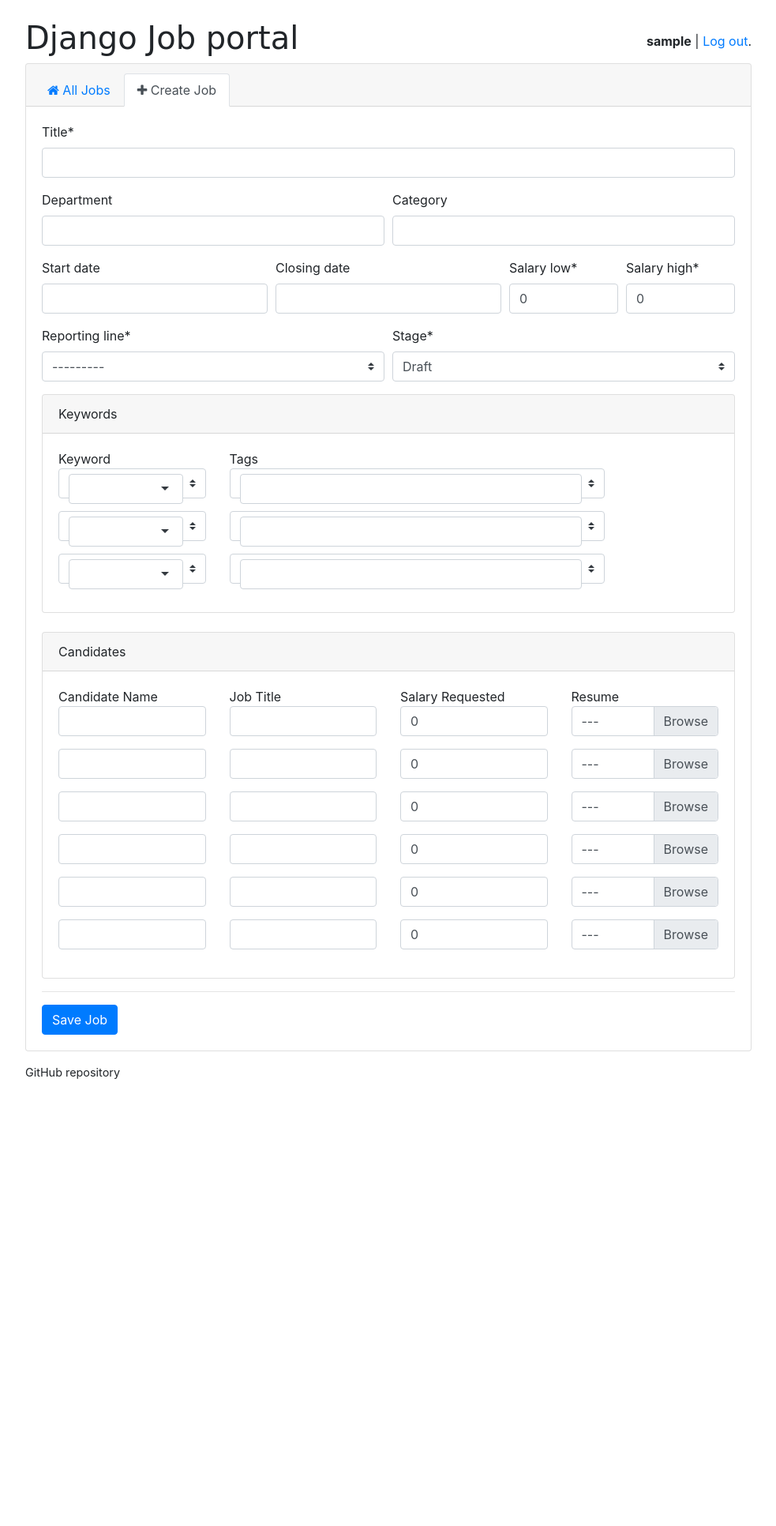
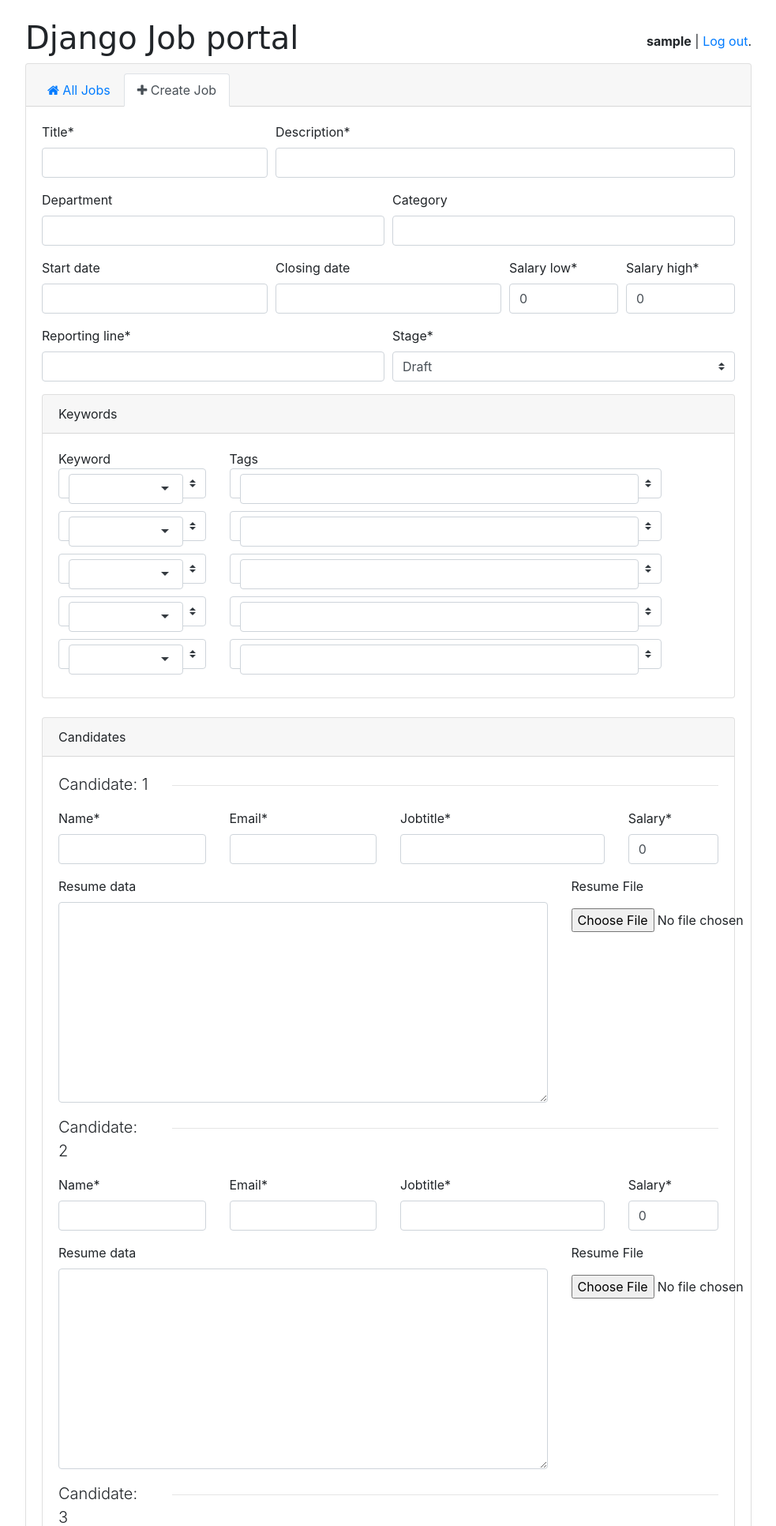
Before and after one commit to gamifications/jobportal, a Django app: page /create/ in a window 1280 px wide. Shown: the top 1932 px of the page at 79% size, without its empty margins (148-1131 px from the left). Before the commit the page ends 1366 px from the top, so only its background shows below. Run offline with Django 3.2, Linux system fonts and the light colour scheme; the visitor is signed in with stand-in values (Sample User, id 1); data comes from the database, SQL or seed files in the repository; data that the repository does not hold is empty; some libraries are stand-ins or nearby versions.

Commit message:
added candidate profile model

```diff
--- a/myapp/admin.py
+++ b/myapp/admin.py
@@ -2,10 +2,12 @@ from django.contrib import admin
 
 # Register your models here.
 from django.contrib.auth import get_user_model
-from .models import Tag,Keyword
+from .models import Tag,Keyword, Candidate
 
 User = get_user_model()
 
 admin.site.register(User)
+admin.site.register(Keyword)
 admin.site.register(Tag)
-admin.site.register(Keyword)
+
+admin.site.register(Candidate)
--- a/myapp/forms.py
+++ b/myapp/forms.py
@@ -12,7 +12,12 @@ class JobForm(forms.ModelForm):
         super().__init__(*args, **kwargs)
         self.helper = FormHelper()
         self.helper.layout = Layout(
-            'title',
+            # 'title',
+            Row(
+                Column('title', css_class='form-group col-md-4 mb-0'),
+                Column('description', css_class='form-group col-md-8 mb-0'),
+                css_class='form-row'
+            ),
             Row(
                 Column('department', css_class='form-group col-md-6 mb-0'),
                 Column('category', css_class='form-group col-md-6 mb-0'),
@@ -34,9 +39,19 @@ class JobForm(forms.ModelForm):
         )
         self.helper.form_tag = False
 
+    # def clean(self):
+    #     cleaned_data = super().clean()
+    #     if cleaned_data.get("closing_date")<cleaned_data.get("start_date"):
+    #         raise forms.ValidationError("Closing date should be greater than start date.")
+
+    #     if cleaned_data.get("salary_high")<cleaned_data.get("salary_low"):
+    #         raise forms.ValidationError("Salary high should be greater than Salary low.")
+    #     return cleaned_data
+
+
     class Meta:
         model = Job
-        fields = ['title','department','category','salary_low','salary_high','start_date',
+        fields = ['title','description','department','category','salary_low','salary_high','start_date',
             'closing_date','reporting_line','stage'] # '__all__'
 
 class CandidateForm(forms.ModelForm):
@@ -47,7 +62,7 @@ class CandidateForm(forms.ModelForm):
     def __init__(self, *args, **kwargs):
         super().__init__(*args, **kwargs)
         self.helper = FormHelper()
-        self.helper.form_show_labels = False
+        # self.helper.form_show_labels = False
 
 
 class KeywordChoiceField(forms.ModelChoiceField):
@@ -105,7 +120,7 @@ KeywordFormset = forms.inlineformset_factory(
     JobKeywords,
     form=JobKeywordsForm,
     can_delete=True,
-    extra=2,
+    extra=4,
     min_num=1,
     validate_min=True,
 )
@@ -114,7 +129,7 @@ CandidateFormset = forms.inlineformset_factory(
     Job,
     Candidate,
     form=CandidateForm,
-    extra=5,
+    extra=4,
     min_num=1,
     validate_min=True,
 )
--- a/myapp/models.py
+++ b/myapp/models.py
@@ -1,6 +1,7 @@
 from django.db import models
 from django.contrib.auth.models import AbstractUser
 # from django.contrib.postgres.fields import IntegerRangeField
+from django.urls import reverse
 
 class User(AbstractUser):
     pass
@@ -15,14 +16,27 @@ class Tag(models.Model):
     def __str__(self):
         return self.name
 
+class CandidateProfile(models.Model):
+    STAGE_CHOICES = (
+        ('', ""),
+        ('shortlisted', "Shortlisted"),
+        ('interview', "Interview"),
+        ('hired', "Hired"),
+        ('not_suitable', "Not Suitable"),
+    )
+    candidate = models.OneToOneField('Candidate', on_delete=models.CASCADE)
+    matching_results = models.IntegerField(default=0)
+    # keyword = models.IntegerField(default=0) # - Keyword 1, 2 ,3,4,5 – integer field
+    status = models.CharField(max_length=20,choices=STAGE_CHOICES, default='')
 
 class Candidate(models.Model):
+    job = models.ForeignKey('Job', on_delete=models.CASCADE)
     name = models.CharField(max_length=300)
+    email = models.EmailField()
     jobtitle = models.CharField(max_length=300, default='')
     salary = models.IntegerField(default=0)
-    resume = models.FileField(null=True)
-
-    job = models.ForeignKey('Job', on_delete=models.CASCADE)
+    resume = models.FileField(null=True, blank=True)
+    resume_data = models.TextField(blank=True)
     def __str__(self):
         return self.name
 
@@ -38,13 +52,14 @@ class Job(models.Model):
         ('hired', "Hired")
     )
     title = models.CharField(max_length=300)
+    description = models.CharField(max_length=300)
     department = models.CharField(max_length=300, blank=True)
     category = models.CharField(max_length=300, blank=True)
     salary_low = models.IntegerField(default=0) # IntegerRangeField(blank=True, null=True)
     salary_high = models.IntegerField(default=0) # IntegerRangeField(blank=True, null=True)
     start_date = models.DateField(blank=True, null=True)
     closing_date = models.DateField(blank=True, null=True)
-    reporting_line = models.ForeignKey(User, on_delete=models.CASCADE, null=True)
+    reporting_line = models.CharField(max_length=300) # models.ForeignKey(User, on_delete=models.CASCADE, null=True)
     stage = models.CharField(max_length=20,choices=STAGE_CHOICES, default='draft')
     created_by = models.ForeignKey(User, on_delete=models.CASCADE, related_name='+', null=True)
     created_at =  models.DateTimeField(auto_now_add=True)
@@ -52,6 +67,9 @@ class Job(models.Model):
     def __str__(self):
         return self.title
 
+    def get_absolute_url(self):
+        return reverse('job:list') #, kwargs={'pk': self.pk})
+
 class JobKeywords(models.Model):
     job = models.ForeignKey(Job, on_delete=models.CASCADE)
     keyword = models.ForeignKey(Keyword, on_delete=models.CASCADE)
--- a/myapp/templates/base.html
+++ b/myapp/templates/base.html
@@ -32,20 +32,24 @@
             </div>
           </div>
           <div class="card mb-3">
+            {% if user.is_authenticated %}
             <div class="card-header">
               {% url 'job:list' as job_list %}
+              {% url 'job:edit' as job_edit %}
               {% url 'job:create' as job_create %}
+
               <ul class="nav nav-tabs card-header-tabs">
                 <li class="nav-item">
                   <a class="nav-link{% if request.path == '/' %} active{% endif %}" href="{{ job_list }}"><i class="fa fa-home"></i> All Jobs</a>
                 </li>
-                {% if user.is_authenticated %}
+
                 <li class="nav-item">
                   <a class="nav-link{% if job_create in request.path %} active{% endif %}" href="{{ job_create }}"><i class="fa fa-plus"></i> Create Job</a>
                 </li>
-                {% endif %}
+
               </ul>
             </div>
+            {% endif %}
             <div class="card-body">
               {% for message in messages %}
                 <div class="alert {{ message.tags }} alert-dismissible fade show" role="alert">
--- a/myapp/templates/myapp/job_form.html
+++ b/myapp/templates/myapp/job_form.html
@@ -10,9 +10,18 @@
 {% endblock %}
 
 {% block content %}
+
+{% if pk %}
+<h3>Edit Job</h3>
+<nav aria-label="breadcrumb">
+  <ol class="breadcrumb">
+    <li class="breadcrumb-item"><a href="{% url 'job:list' %}">Jobs</a></li>
+    <li class="breadcrumb-item active" aria-current="page">#{{pk}}</li>
+  </ol>
+</nav>
+{% endif %}
+
 <form method="post" enctype="multipart/form-data">
-
-
   <!-- Job Form -->
   {% crispy jobform %}
 
@@ -25,7 +34,7 @@
     <div class="card-body">
       <div class="row">
         <div class="col-md-3">Keyword</div>
-        <div class="col-md-9">Tags</div>
+        <div class="col-md-8">Tags</div>
       </div>
       {% for form in formset %}
       {{ form.id }}
@@ -33,12 +42,12 @@
         <div class="col-md-3 job-keywords">
           {{ form.keyword|as_crispy_field }}
         </div>
-        <div class="col-md-7 job-tags">
+        <div class="col-md-8 job-tags">
           {{form.tags|as_crispy_field}}
         </div>
         {% if form.instance.pk %}
-        <div class="col-md-2">
-          <b>{{ form.DELETE.label_tag }}</b> {{ form.DELETE}}
+        <div class="col-md-1">
+          <small>Delete:</small><br>{{ form.DELETE}}
         </div>
         {% endif %}
       </div>
@@ -53,33 +62,41 @@
       Candidates
     </div>
     <div class="card-body">
-      <div class="row">
-        <div class="col-md-3">Candidate Name</div>
-        <div class="col-md-3">Job Title</div>
-        <div class="col-md-3">Salary Requested</div>
-        <div class="col-md-3">Resume</div>
-      </div>
       {% for form in formset2 %}
       {{ form.id }}
+      <div class="row">
+        <div class="col-md-2"><p class="lead">Candidate: {{forloop.counter}}</p></div>
+        <div class="col-md-10"><hr></div>
+      </div>
       <div class="row">
         <div class="col-md-3">
           {{ form.name|as_crispy_field }}
         </div>
         <div class="col-md-3">
+          {{ form.email|as_crispy_field }}
+        </div>
+        <div class="col-md-4">
           {{form.jobtitle|as_crispy_field}}
         </div>
-        <div class="col-md-3">
+        <div class="col-md-2">
           {{form.salary|as_crispy_field}}
         </div>
+      </div>
+
+      <div class="row">
+        <div class="col-md-9">
+          {{form.resume_data|as_crispy_field}}
+        </div>
         <div class="col-md-3">
-          {{form.resume|as_crispy_field}}
+          <p>Resume File</p>
+          {{form.resume}}
         </div>
       </div>
       {% endfor %}
     </div>
   </div>
   <hr>
-  <button class="btn btn-primary" type="submit">Save Job</button>
+  <button class="btn btn-primary btn-lg" type="submit"><i class="fa fa-save"></i> Save Job</button>
 </form>
 
 {% endblock %}
@@ -93,10 +110,10 @@
 
   $(document).ready(function () {
     $(".job-keywords select").selectize({create: a => ({value:a, text:a})});
-    $(".job-tags select").selectize({plugins: ['remove_button'],delimiter: ",",persist: false,create: a => ({value:a, text:a})});
+    $(".job-tags select").selectize({plugins: ['remove_button'],delimiter: ",",
+      persist: false,create: a => ({value:a, text:a})});
 
     $('.dateinput').datepicker({
-      // dateFormat: "dd/mm/yyyy",
       language: 'en',
       dateFormat: "yyyy-mm-dd",
       autoClose: true
--- a/myapp/urls.py
+++ b/myapp/urls.py
@@ -5,4 +5,6 @@ urlpatterns = [
 	path('', views.JobListView.as_view(), name='list'),
 	path('create/', views.JobView.as_view(), name='create'),
 	path('edit/<int:pk>/', views.JobView.as_view(), name='edit'),
+	path('delete/<int:pk>/', views.JobDeleteView.as_view(), name='delete'),
+
 ]
--- a/myapp/views.py
+++ b/myapp/views.py
@@ -33,7 +33,8 @@ class JobView(LoginRequiredMixin, View):
             formset = self.frm2()
             formset2 = self.frm3()
 
-        return render(request, self.template_name, {'jobform': form,'formset': formset,'formset2': formset2})
+        return render(request, self.template_name, {'jobform': form,'formset': formset,
+            'formset2': formset2, 'pk':pk})
 
     def on_error_set_newly_created_tags_and_keyword(self, post_data):
         post_data = post_data.copy()
@@ -90,3 +91,8 @@ class JobView(LoginRequiredMixin, View):
             formset = self.frm2(post_data)
 
         return render(request, self.template_name, {'jobform': form,'formset': formset,'formset2': formset2})
+
+
+class JobDeleteView(generic.edit.DeleteView):
+    model = Job
+    success_url = reverse_lazy('job:list')
--- a/mysite/settings.py
+++ b/mysite/settings.py
@@ -178,3 +178,4 @@ EMAIL_USE_TLS = True
 DEFAULT_FROM_EMAIL = EMAIL_HOST_USER
 
 LOGIN_REDIRECT_URL='/'
+LOGIN_URL = 'account_login'
```
Also changed, not shown: myapp/templates/myapp/job_confirm_delete.html (added, +9 -0 lines), myapp/templates/myapp/job_list.html (+1 -7 lines), myapp/migrations/0001_initial.py, myapp/migrations/0002_auto_20210610_1133.py (deleted), myapp/migrations/0003_candidate_resume.py (deleted), myapp/migrations/0004_auto_20210614_2351.py (deleted).
